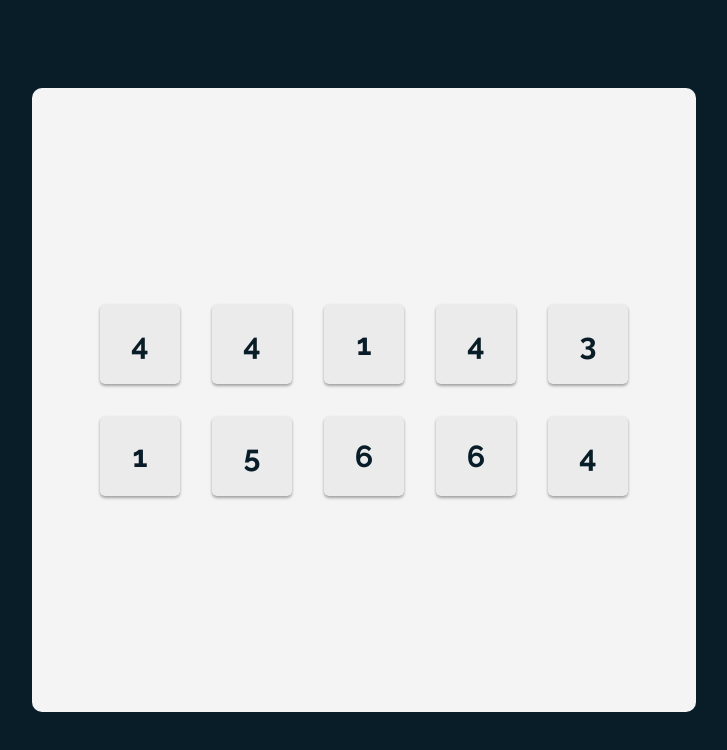
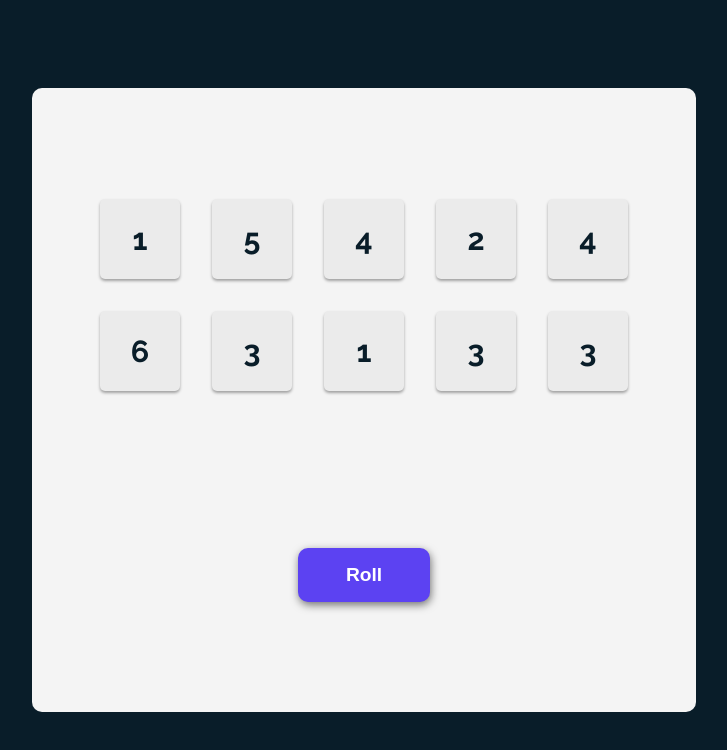
Before and after one commit to ItsTonyy/TenziGame, a React (Vite) app: page / in a window 1280 px wide. Shown: the top 750 px of the page, without its empty margins (276-1003 px from the left). Built offline with nearby package versions, Linux system fonts and the light colour scheme.

Commit message:
new things idk

```diff
--- a/src/App.jsx
+++ b/src/App.jsx
@@ -1,26 +1,29 @@
+import { useState } from 'react'
 import Dice from './components/Dice'
 
 function App() {
   // Generating an array of 10 numbers and the maximum number generated being 6, plus no 0 in array.
 	const allNewDice = () => Array.from({length: 10}, () => Math.floor(Math.random() * 6) + 1)
-  const arr = allNewDice()
+
+  const [dice, setDice] = useState({
+    value: allNewDice(),
+    isHeld: false
+  })
+
+  const diceElements = dice.value.map(number => <Dice value={number} />)
+
+  const rollDice = () => {
+    setDice({...dice, value: allNewDice()})
+  }
 
 	return (
 		<>
 			<main>
         <div className="outer-container">
           <div className='container'>
-            <Dice value={arr[0]} />
-            <Dice value={arr[1]} />
-            <Dice value={arr[2]} />
-            <Dice value={arr[3]} />
-            <Dice value={arr[4]} />
-            <Dice value={arr[5]} />
-            <Dice value={arr[6]} />
-            <Dice value={arr[7]} />
-            <Dice value={arr[8]} />
-            <Dice value={arr[9]} />
+            {diceElements}
           </div>
+          <button className='roll-button' onClick={rollDice}>Roll</button>
         </div>
 			</main>
 		</>
--- a/src/index.css
+++ b/src/index.css
@@ -6,7 +6,6 @@
 
   box-sizing: border-box;
   font-family: Raleway;
-  font-weight: 500;
 
   font-synthesis: none;
   text-rendering: optimizeLegibility;
@@ -22,6 +21,7 @@ body {
   justify-content: center;
   align-items: center;
   height: 100vh;
+
 }
 
 main {
@@ -35,9 +35,10 @@ main {
 .outer-container {
   display: flex;
   align-items: center;
-  justify-content: center;
+  justify-content: space-around;
   width: 100%;
   height: 100%;
+  flex-direction: column;
 }
 
 .container {
@@ -64,5 +65,24 @@ main {
   color: #091d29;
   font-size: 1.9rem;
   font-weight: 700;
-  transition: 0.3s;
 }
+
+.roll-button {
+  padding: 1rem 3rem;
+  border-radius: 10px;
+  background-color: #5C42F2;
+  color: white;
+  font-size: 1.2em;
+  font-weight: 700;
+  border: none;
+  box-shadow: 1px 3px 8px rgba(0, 0, 0, 0.534);
+  cursor: pointer;
+}
+
+.roll-button:focus {
+  outline: none;
+}
+
+.roll-button:active {
+  box-shadow: inset 5px 5px 10px -3px rgba(0, 0, 0, 0.7);
+}
```
